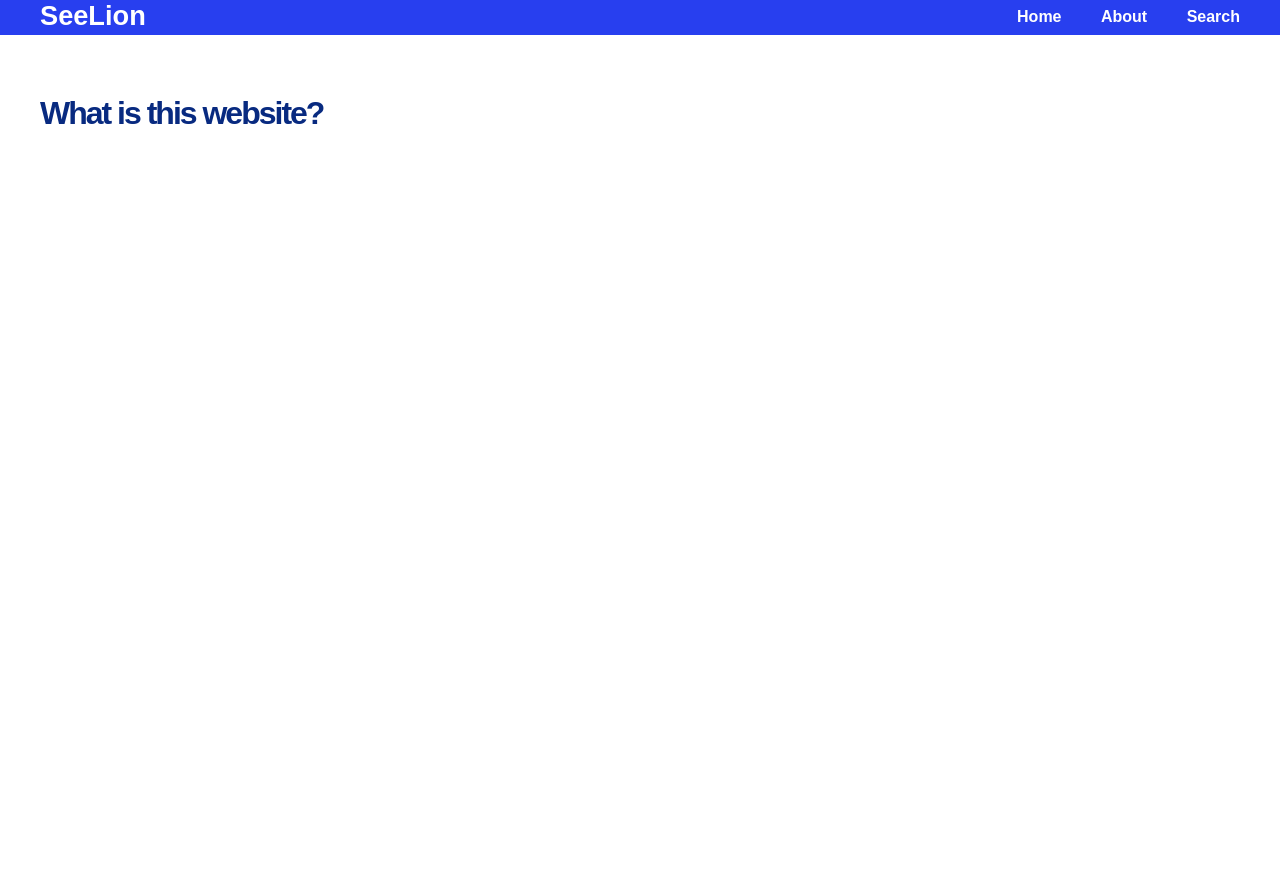
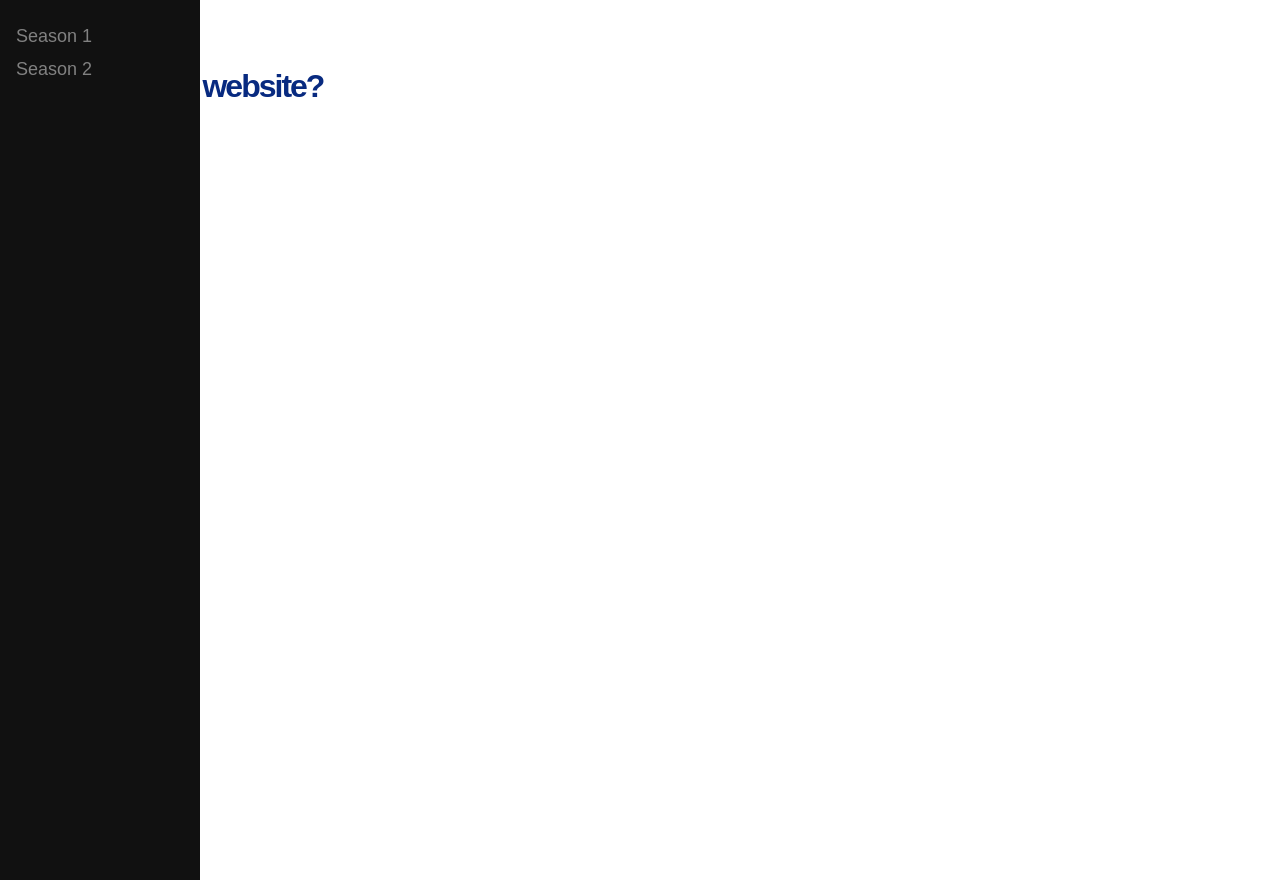
Before and after one commit to meislifka/Bear-Website-NG, a Flask app: page /about/ in a window 1280 px wide. Run offline with Flask 3, Linux system fonts and the light colour scheme; some libraries are stand-ins or nearby versions.

Commit message:
side nav bar

```diff
--- a/app/static/css/main.css
+++ b/app/static/css/main.css
@@ -142,3 +142,62 @@ body {
     height:700px;
     font-size:14pt;
 }
+
+/* Fixed sidenav, full height */
+.sidenav {
+  height: 100%;
+  width: 200px;
+  position: fixed;
+  z-index: 1;
+  top: 0;
+  left: 0;
+  background-color: #111;
+  overflow-x: hidden;
+  padding-top: 20px;
+}
+
+/* Style the sidenav links and the dropdown button */
+.sidenav a, .dropdown-btn {
+  padding: 6px 8px 6px 16px;
+  text-decoration: none;
+  font-size: 18px;
+  color: #818181;
+  display: block;
+  border: none;
+  background: none;
+  width:100%;
+  text-align: left;
+  cursor: pointer;
+  outline: none;
+}
+
+/* On mouse-over */
+.sidenav a:hover, .dropdown-btn:hover {
+  color: #f1f1f1;
+}
+
+/* Main content */
+.main {
+  margin-left: 200px; /* Same as the width of the sidenav */
+  font-size: 20px; /* Increased text to enable scrolling */
+  padding: 0px 10px;
+}
+
+/* Add an active class to the active dropdown button */
+.active {
+  background-color: green;
+  color: white;
+}
+
+/* Dropdown container (hidden by default). Optional: add a lighter background color and some left padding to change the design of the dropdown content */
+.dropdown-container {
+  display: none;
+  background-color: #262626;
+  padding-left: 8px;
+}
+
+/* Optional: Style the caret down icon */
+.fa-caret-down {
+  float: right;
+  padding-right: 8px;
+}
--- a/app/templates/layout.html
+++ b/app/templates/layout.html
@@ -4,23 +4,93 @@
     <title>Where's the Bear New Girl</title>
     <link rel="stylesheet" href="{{ url_for('static', filename='css/main.css') }}">
     <meta name="viewport" content="width=device-width, initial-scale=1">
+    <link rel="stylesheet" href="https://fontawesome.com/icons/caret-down?f=classic&s=solid&pc=%23e3e3e3">
   </head>
   <body>
-    <header>
-      <div class="container">
-        <strong><nav>
-          <span class="text-box">SeeLion</span>
-          <ul class="menu">
-            <li><a href="{{ url_for('home') }}">Home</a></li>
-            <li><a href="{{ url_for('about') }}">About</a></li>
-            <li><a href="{{ url_for('search') }}">Search </a></li>
-          </ul>
-        </nav></strong>
+      <div class="sidenav">
+        <button class="dropdown-btn">Season 1
+          <i class="fa-solid fa-caret-down" style="color: #0a0000;"></i>
+        </button>
+        <div class="dropdown-container">
+          <a href="#">1: Pilot</a>
+          <a href="#">2: Kyptonite</a>
+          <a href="#">3: </a>
+          <a href="#">4: </a>
+          <a href="#">5: </a>
+          <a href="#">6: </a>
+          <a href="#">7: </a>
+          <a href="#">8: </a>
+          <a href="#">9: </a>
+          <a href="#">10: </a>
+          <a href="#">11: </a>
+          <a href="#">12: </a>
+          <a href="#">13: </a>
+          <a href="#">14: </a>
+          <a href="#">15: </a>
+          <a href="#">16: </a>
+          <a href="#">17: </a>
+          <a href="#">18: </a>
+          <a href="#">19: </a>
+          <a href="#">20: </a>
+          <a href="#">21: </a>
+          <a href="#">22: </a>
+          <a href="#">23: </a>
+          <a href="#">24: </a>
+        </div>
+
+        <button class="dropdown-btn">Season 2
+          <i class="fa-solid fa-caret-down" style="color: #0a0000;"></i>
+        </button>
+        <div class="dropdown-container">
+          <a href="#">1: Pilot</a>
+          <a href="#">2: Kyptonite</a>
+          <a href="#">3: </a>
+          <a href="#">4: </a>
+          <a href="#">5: </a>
+          <a href="#">6: </a>
+          <a href="#">7: </a>
+          <a href="#">8: </a>
+          <a href="#">9: </a>
+          <a href="#">10: </a>
+          <a href="#">11: </a>
+          <a href="#">12: </a>
+          <a href="#">13: </a>
+          <a href="#">14: </a>
+          <a href="#">15: </a>
+          <a href="#">16: </a>
+          <a href="#">17: </a>
+          <a href="#">18: </a>
+          <a href="#">19: </a>
+          <a href="#">20: </a>
+          <a href="#">21: </a>
+          <a href="#">22: </a>
+          <a href="#">23: </a>
+          <a href="#">24: </a>
+        </div>
+        </div>
+
+        <a href="#contact">Search</a>
       </div>
-    </header>
     <div class="container">
       {% block content %}
       {% endblock %}
     </div>
+    <script>
+      //* Loop through all dropdown buttons to toggle between hiding and showing its dropdown content - This allows the user to have multiple dropdowns without any conflict */
+var dropdown = document.getElementsByClassName("dropdown-btn");
+var i;
+
+for (i = 0; i < dropdown.length; i++) {
+  dropdown[i].addEventListener("click", function() {
+    this.classList.toggle("active");
+    var dropdownContent = this.nextElementSibling;
+    if (dropdownContent.style.display === "block") {
+      dropdownContent.style.display = "none";
+    } else {
+      dropdownContent.style.display = "block";
+    }
+  });
+}
+    </script>
   </body>
 </html>
```
